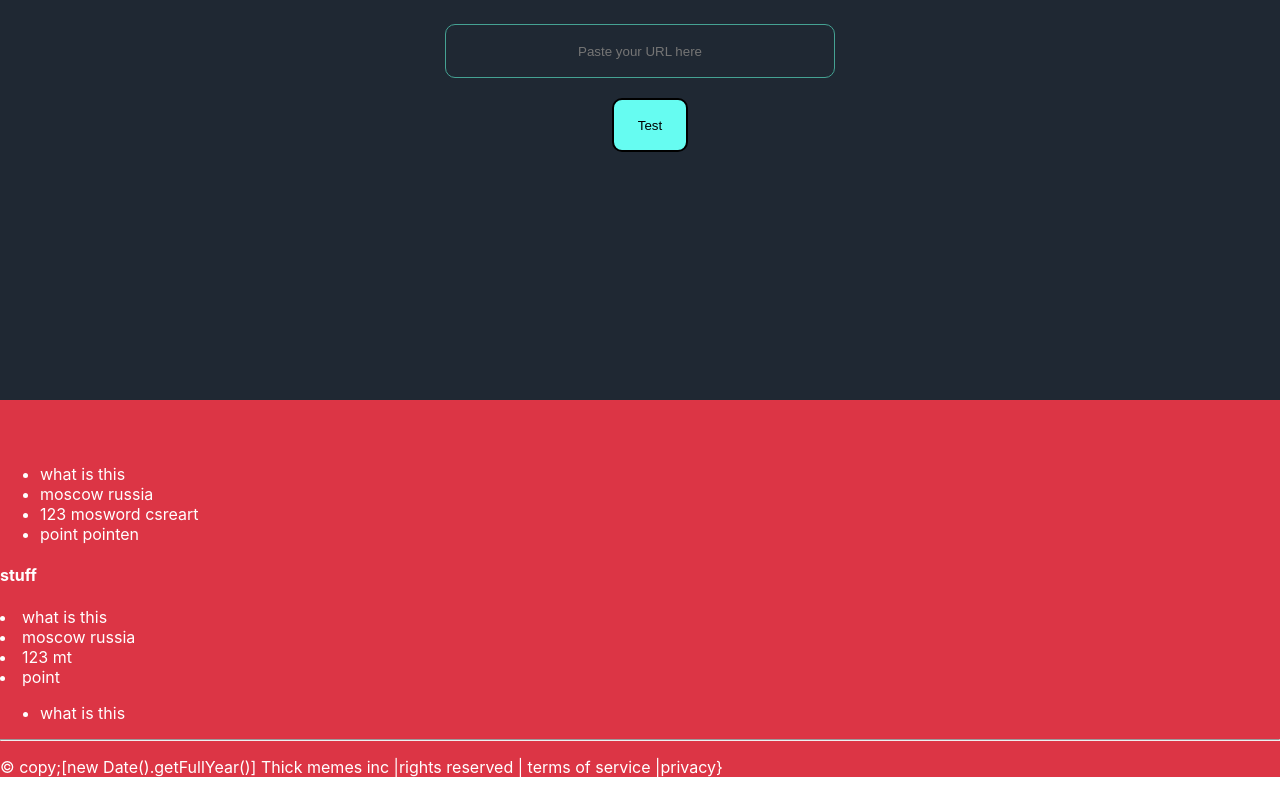
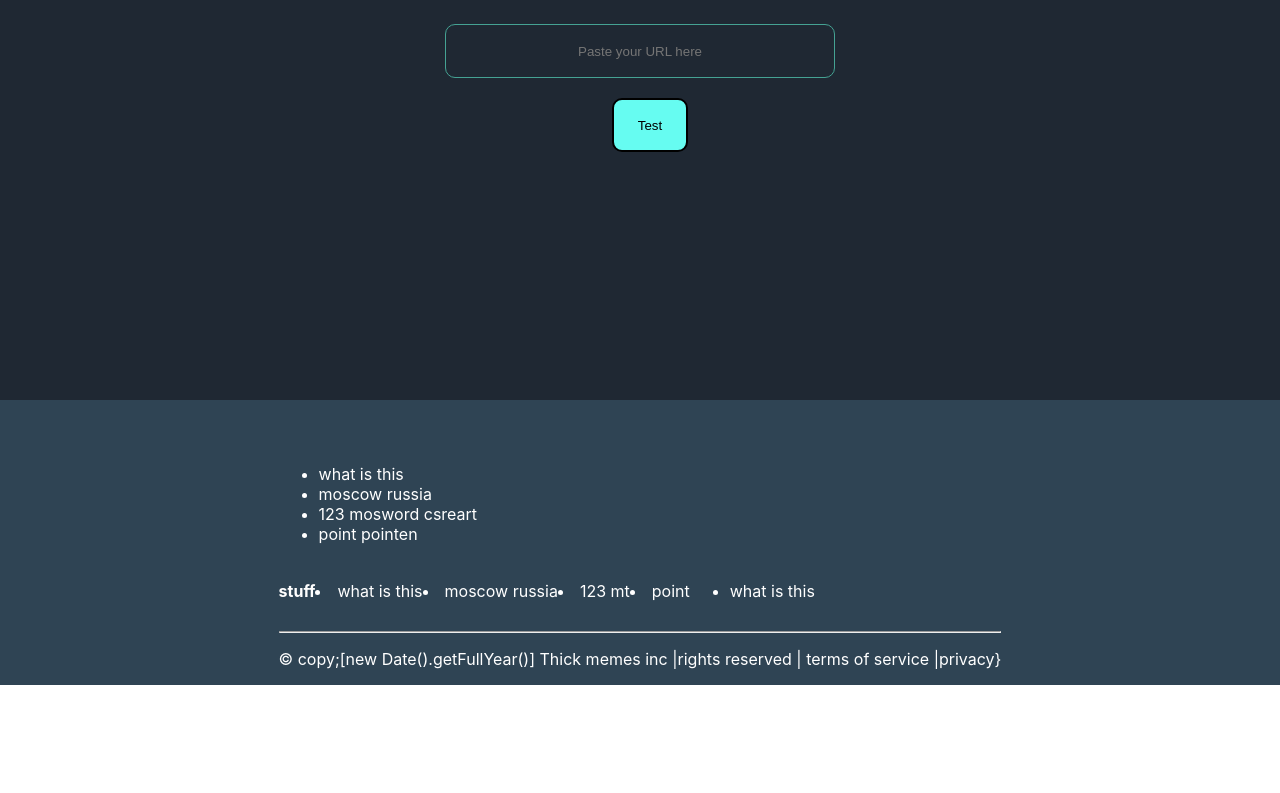
Before and after one commit to ntobar/givebackhacks-project, a React (Create React App) app in the folder avoidware/: page / in a window 1280 px wide. Shown: the part 480-1273 px from the top of the page. After the commit the page ends 1165 px from the top, so only its background shows below. Built offline with nearby package versions, Linux system fonts and the light colour scheme.

Commit message:
footer work

```diff
--- a/avoidware/src/components/Footer/Footer.css
+++ b/avoidware/src/components/Footer/Footer.css
@@ -1,6 +1,6 @@
 .main_footer {
   color: white;
-  background-color: #dc3545;
+  background-color: #2f4454;
   padding-top: 3em;
   position: relative;
   bottom: 0;
@@ -9,4 +9,13 @@
   position: relative;
   bottom: 0;
   width: 100%;
+  display: flex;
+  justify-content: center;
+  margin-left: auto;
+  margin-right: auto;
 }
+
+.column {
+  display: flex;
+  align-items: center;
+}
--- a/avoidware/src/index.css
+++ b/avoidware/src/index.css
@@ -1,13 +1,23 @@
 body {
   margin: 0;
-  font-family: -apple-system, BlinkMacSystemFont, 'Segoe UI', 'Roboto', 'Oxygen',
-    'Ubuntu', 'Cantarell', 'Fira Sans', 'Droid Sans', 'Helvetica Neue',
+  font-family: -apple-system, BlinkMacSystemFont, "Segoe UI", "Roboto", "Oxygen",
+    "Ubuntu", "Cantarell", "Fira Sans", "Droid Sans", "Helvetica Neue",
     sans-serif;
   -webkit-font-smoothing: antialiased;
   -moz-osx-font-smoothing: grayscale;
 }
 
+.page-container {
+  display: flex;
+  flex-direction: column;
+  min-height: 100vh;
+}
+
+.content_wrap {
+  flex: 1;
+}
+
 code {
-  font-family: source-code-pro, Menlo, Monaco, Consolas, 'Courier New',
+  font-family: source-code-pro, Menlo, Monaco, Consolas, "Courier New",
     monospace;
 }
```
